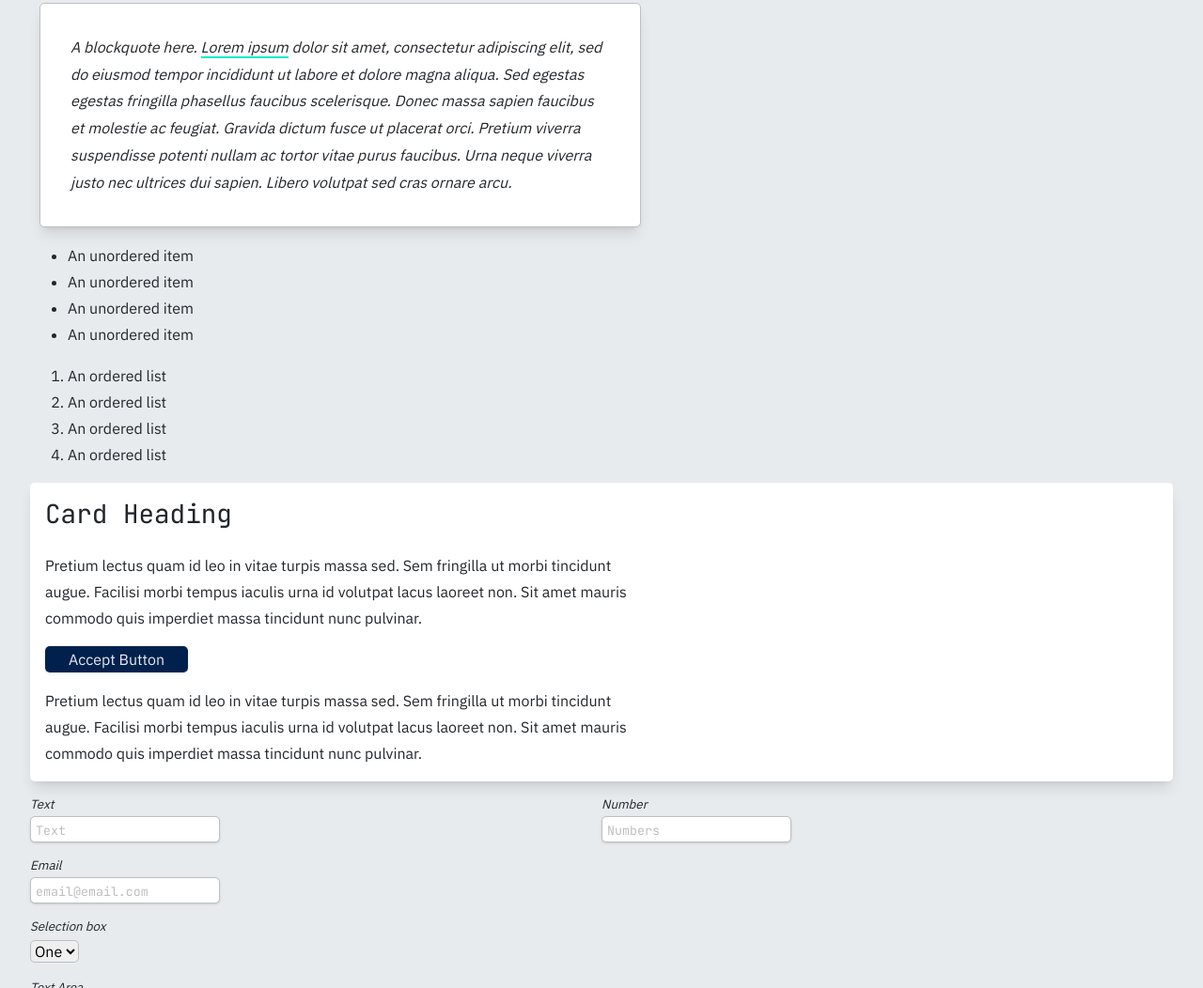
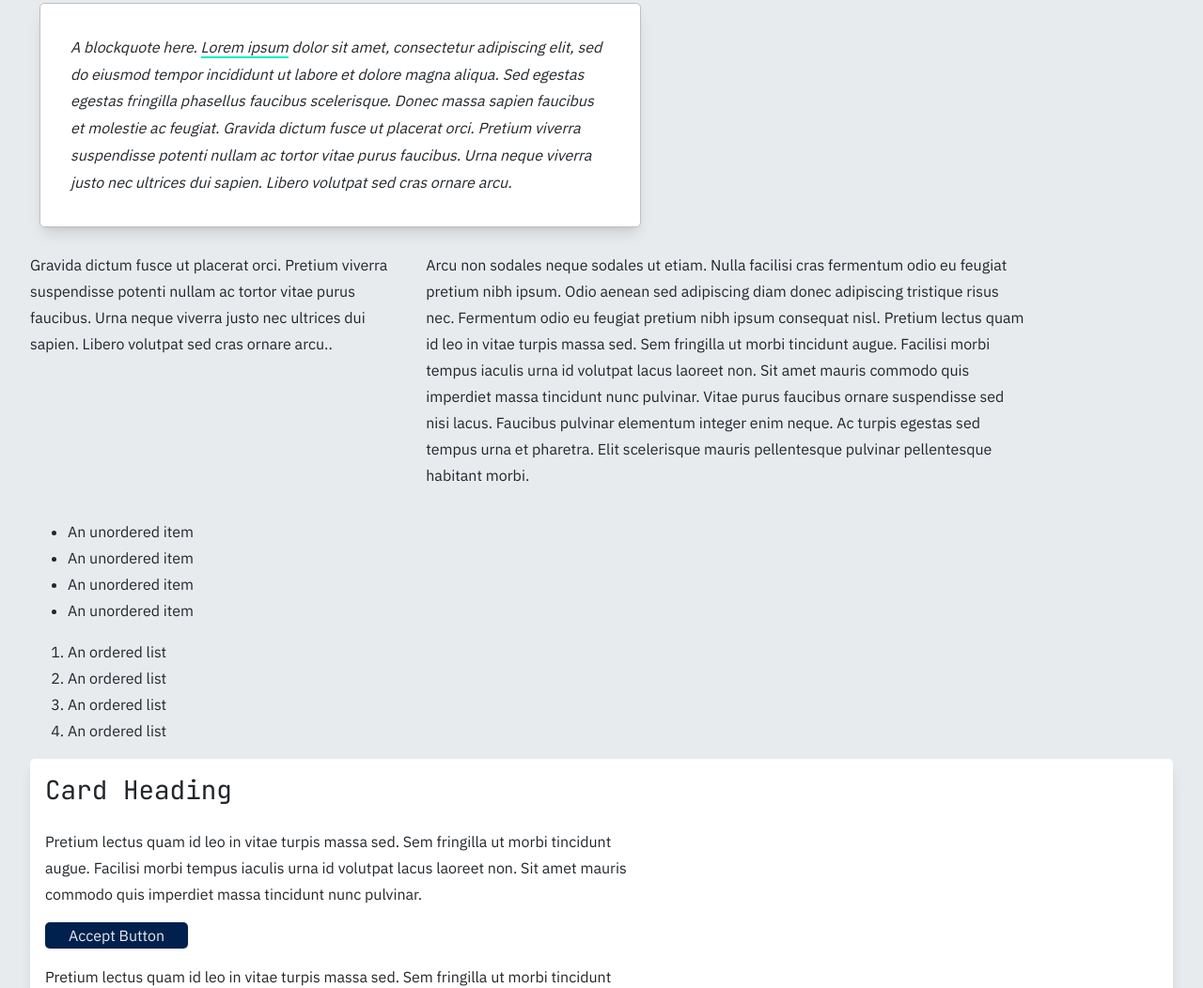
Before and after one commit to csdorman/LUT-ModernCSSDesignSystems, a website built with Parcel: page index.html in a window 1280 px wide. Shown: the part 1015-2067 px from the top of the page at 94% size. Built offline with nearby package versions, Linux system fonts and the light colour scheme.

Commit message:
Creating split layout

```diff
--- a/css/style.css
+++ b/css/style.css
@@ -281,6 +281,12 @@ button.small {
   justify-content: var(--justifyContent);
 }
 
+.split {
+  display: grid;
+  grid-template-columns: 33% 67%;
+  grid-gap: 20px;
+}
+
 .flex-around {
   --justifyContent: space-around;
 }
--- a/index.html
+++ b/index.html
@@ -49,6 +49,12 @@
     <blockquote>
       A blockquote here. <a href="#">Lorem ipsum</a> dolor sit amet, consectetur adipiscing elit, sed do eiusmod tempor incididunt ut labore et dolore magna aliqua. Sed egestas egestas fringilla phasellus faucibus scelerisque. Donec massa sapien faucibus et molestie ac feugiat. Gravida dictum fusce ut placerat orci. Pretium viverra suspendisse potenti nullam ac tortor vitae purus faucibus. Urna neque viverra justo nec ultrices dui sapien. Libero volutpat sed cras ornare arcu.
     </blockquote>
+    <div class="split">
+      <aside>
+        <p>Gravida dictum fusce ut placerat orci. Pretium viverra suspendisse potenti nullam ac tortor vitae purus faucibus. Urna neque viverra justo nec ultrices dui sapien. Libero volutpat sed cras ornare arcu..</p>
+      </aside>
+      <p>Arcu non sodales neque sodales ut etiam. Nulla facilisi cras fermentum odio eu feugiat pretium nibh ipsum. Odio aenean sed adipiscing diam donec adipiscing tristique risus nec. Fermentum odio eu feugiat pretium nibh ipsum consequat nisl. Pretium lectus quam id leo in vitae turpis massa sed. Sem fringilla ut morbi tincidunt augue. Facilisi morbi tempus iaculis urna id volutpat lacus laoreet non. Sit amet mauris commodo quis imperdiet massa tincidunt nunc pulvinar. Vitae purus faucibus ornare suspendisse sed nisi lacus. Faucibus pulvinar elementum integer enim neque. Ac turpis egestas sed tempus urna et pharetra. Elit scelerisque mauris pellentesque pulvinar pellentesque habitant morbi.</p>
+    </div>
     <ul>
       <li>An unordered item</li>
       <li>An unordered item</li>
```
